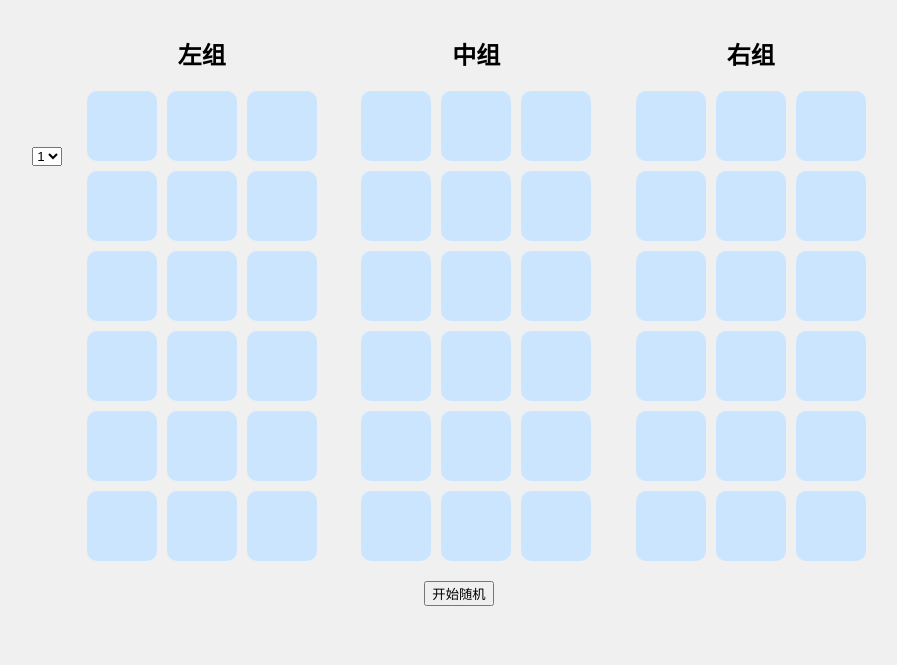
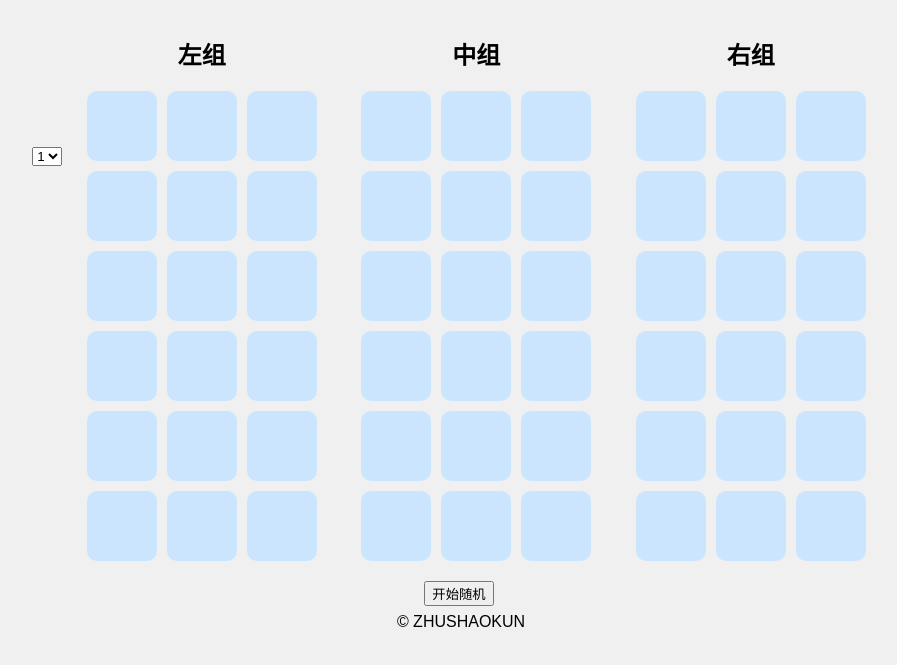
Before and after one commit to xiaokunierse/call, a plain HTML site: page index.html in a window 1280 px wide. Shown: the part 151-816 px from the top of the page, without its empty margins (181-1078 px from the left). Drawn offline with Linux system fonts and the light colour scheme.

Commit message:
Update index.html

```diff
--- a/index.html
+++ b/index.html
@@ -35,6 +35,9 @@
     </div>
 
         <button id="start-random">开始随机</button>
+      <div class="footer">
+    <p>&#169; ZHUSHAOKUN</p>
+  </div>
     <script src="script.js"></script>
 </body>
 </html>
```
